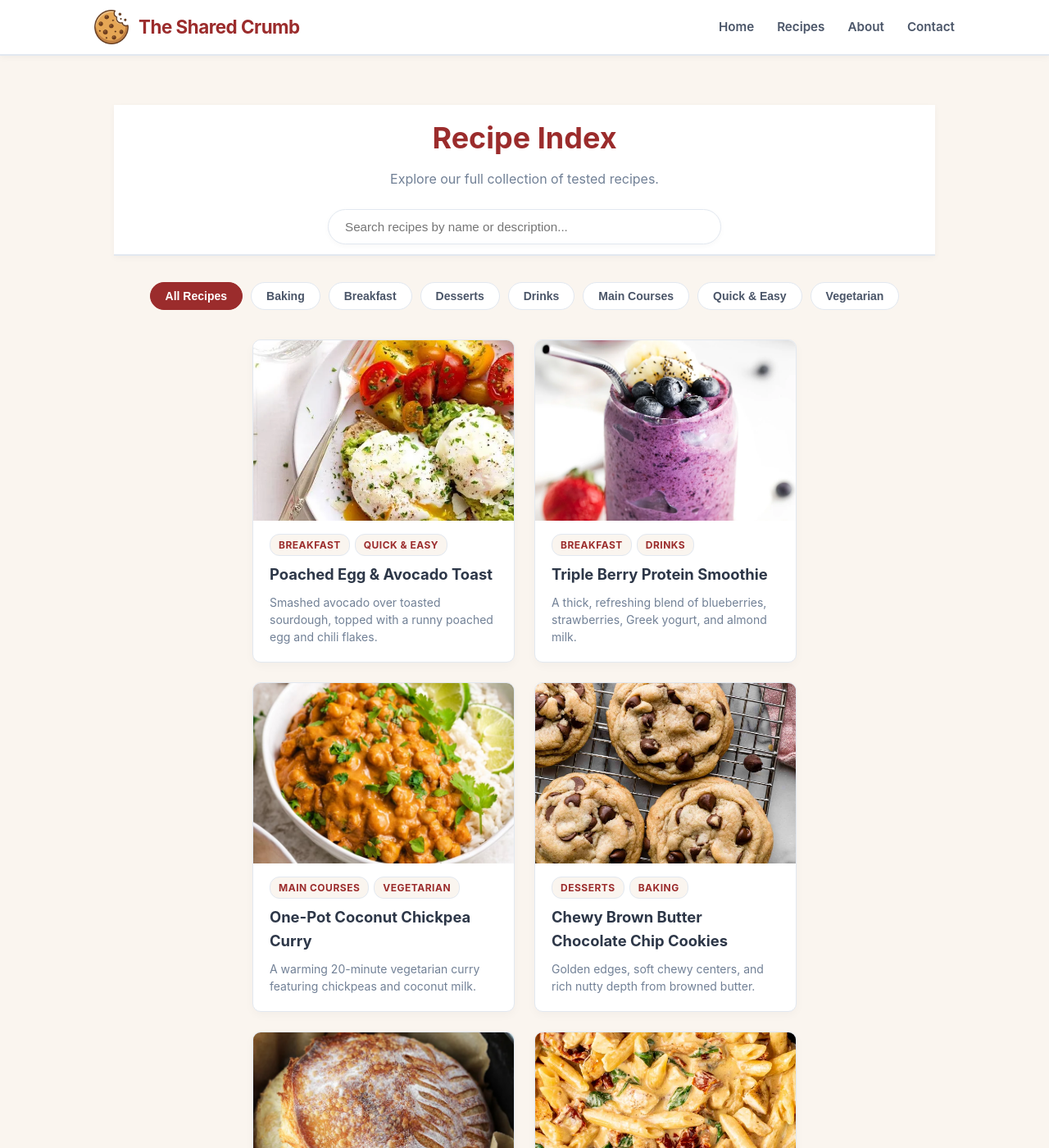
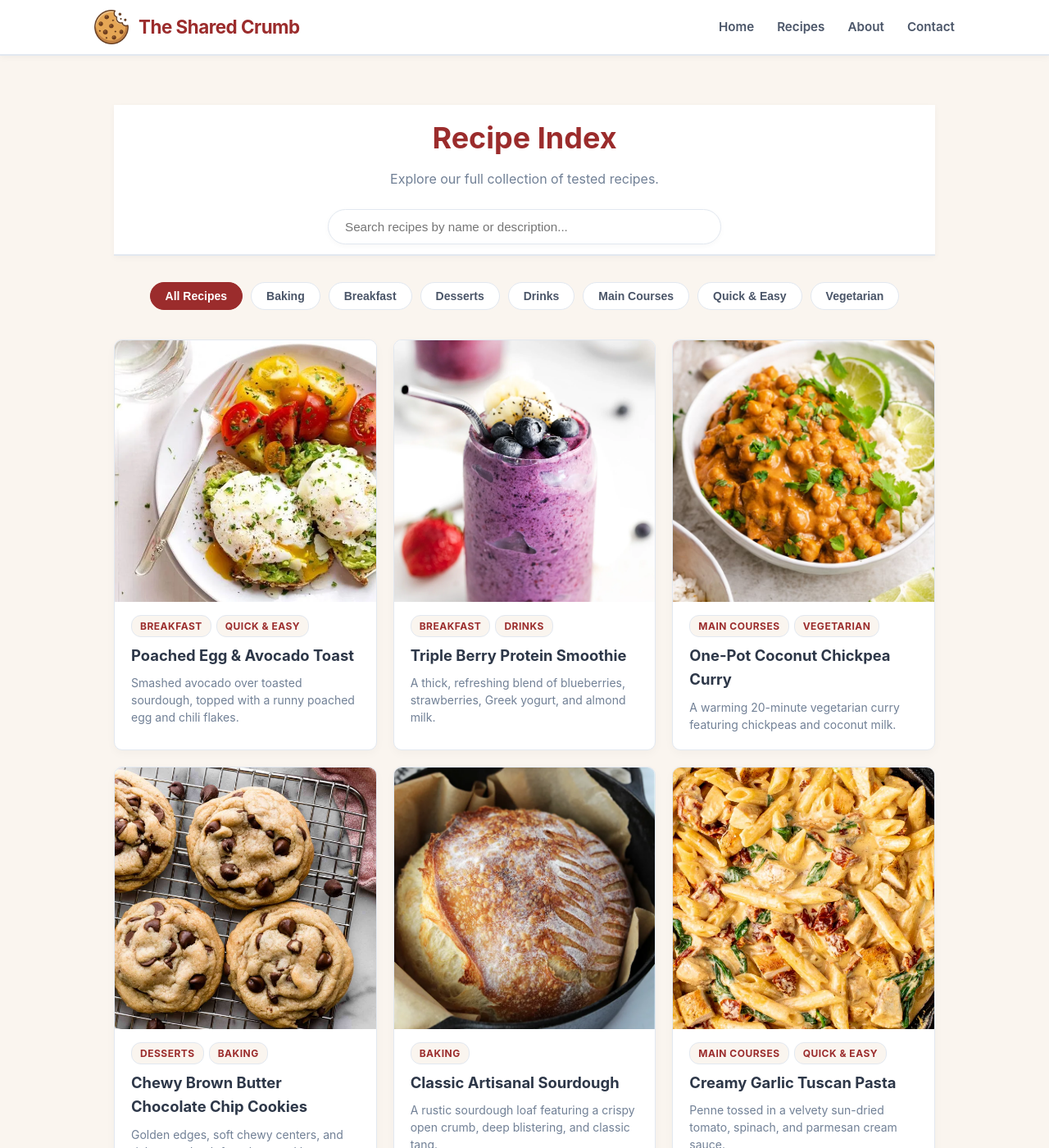
Before and after one commit to TheSharedCrumb/TheSharedCrumb, a Jekyll site: the page built from recipes.html, in a window 1280 px wide and 1400 px high. Shown: the whole window at 82% size. Built offline with Jekyll 4.4.1, drawn with Linux system fonts in a browser that asks for light colours.

Commit message:
Refactor recipe grid layout and improve responsiveness
Updated the recipe grid layout to enforce a strict 3 tiles wide on desktop and adjusted mobile responsiveness. Removed unnecessary comments and ensured consistent styling across sections.

```diff
--- a/assets/css/style.css
+++ b/assets/css/style.css
@@ -272,7 +272,7 @@ nav a:hover::after {
 }
 
 /* ==========================================================================
-   6. Recipe Index Page & Grid Controls
+   6. Recipe Index Page & Grid Controls (Fixed 3 Tiles Wide)
    ========================================================================== */
 .recipes-archive-container {
   max-width: 1050px;
@@ -347,12 +347,11 @@ nav a:hover::after {
   border-color: #9B2C2C;
 }
 
-/* Responsive Grid with Image Caps */
+/* Grid layout strictly enforced to 3 tiles wide on desktop */
 .recipes-grid {
   display: grid;
-  grid-template-columns: repeat(auto-fill, minmax(260px, 320px));
-  justify-content: center; /* Keeps cards centered if only a few match */
-  gap: 24px;
+  grid-template-columns: repeat(3, 1fr);
+  gap: 20px;
 }
 
 .recipe-grid-card {
@@ -372,10 +371,8 @@ nav a:hover::after {
   box-shadow: 0 6px 16px rgba(0, 0, 0, 0.08);
 }
 
-/* Image Height Cap for Index Grid */
 .grid-card-img {
   width: 100%;
-  max-height: 220px; /* Prevents oversized cards */
   aspect-ratio: 1 / 1;
   object-fit: cover;
   display: block;
@@ -484,7 +481,6 @@ nav a:hover::after {
   line-height: 1.5;
 }
 
-/* Contact Page Coming Soon Card */
 .contact-coming-soon {
   display: flex;
   justify-content: center;
@@ -549,7 +545,7 @@ nav a:hover::after {
   text-align: center;
   margin-bottom: 24px;
   position: relative;
-  z-index: 1; /* Keeps title underneath sticky header */
+  z-index: 1;
 }
 
 .recipe-header h1 {
@@ -566,7 +562,6 @@ nav a:hover::after {
   margin: 0 auto 24px;
 }
 
-/* Metadata Row (Prep, Cook, Yield) */
 .recipe-meta {
   display: flex;
   justify-content: center;
@@ -597,7 +592,6 @@ nav a:hover::after {
   font-weight: 600;
 }
 
-/* Recipe Hero Image Constraints */
 .recipe-image-container {
   width: 100%;
   max-height: 400px;
@@ -616,7 +610,6 @@ nav a:hover::after {
   display: block;
 }
 
-/* Recipe Content & Markdown Styling */
 .recipe-body h3 {
   font-size: 1.3rem;
   color: #9B2C2C;
@@ -650,7 +643,7 @@ footer {
   background-color: #FFFFFF;
   border-top: 2px solid #E2E8F0;
   padding: 40px 24px 20px;
-  margin-top: auto; /* Pins footer to bottom on short pages */
+  margin-top: auto;
 }
 
 .footer-container {
@@ -664,7 +657,6 @@ footer {
   border-bottom: 1px solid #EDF2F7;
 }
 
-/* Footer Logo & Brand Link */
 .footer-logo {
   display: flex;
   align-items: center;
@@ -701,7 +693,6 @@ footer {
   line-height: 1.5;
 }
 
-/* Footer Navigation Links */
 .footer-links ul {
   list-style: none;
   display: flex;
@@ -720,7 +711,6 @@ footer {
   color: #9B2C2C;
 }
 
-/* Copyright Bar */
 .footer-bottom {
   max-width: 1050px;
   margin: 20px auto 0;
@@ -732,8 +722,13 @@ footer {
 /* ==========================================================================
    10. Mobile Responsive Adjustments
    ========================================================================== */
+@media (max-width: 850px) {
+  .recipes-grid {
+    grid-template-columns: repeat(2, 1fr);
+  }
+}
+
 @media (max-width: 600px) {
-  /* Header Mobile */
   .header-container {
     flex-direction: column;
     gap: 14px;
@@ -747,7 +742,6 @@ footer {
     font-size: 0.9rem;
   }
 
-  /* Footer Mobile */
   .footer-container {
     flex-direction: column;
     align-items: center;
@@ -765,18 +759,15 @@ footer {
     gap: 16px;
   }
 
-  /* Carousel Mobile */
   .carousel-card {
     flex: 0 0 100%;
     max-width: 100%;
   }
 
-  /* Recipe Grid Mobile */
   .recipes-grid {
     grid-template-columns: 1fr;
   }
 
-  /* Recipe Page Mobile */
   .recipe-article {
     padding: 24px 18px;
   }
```
